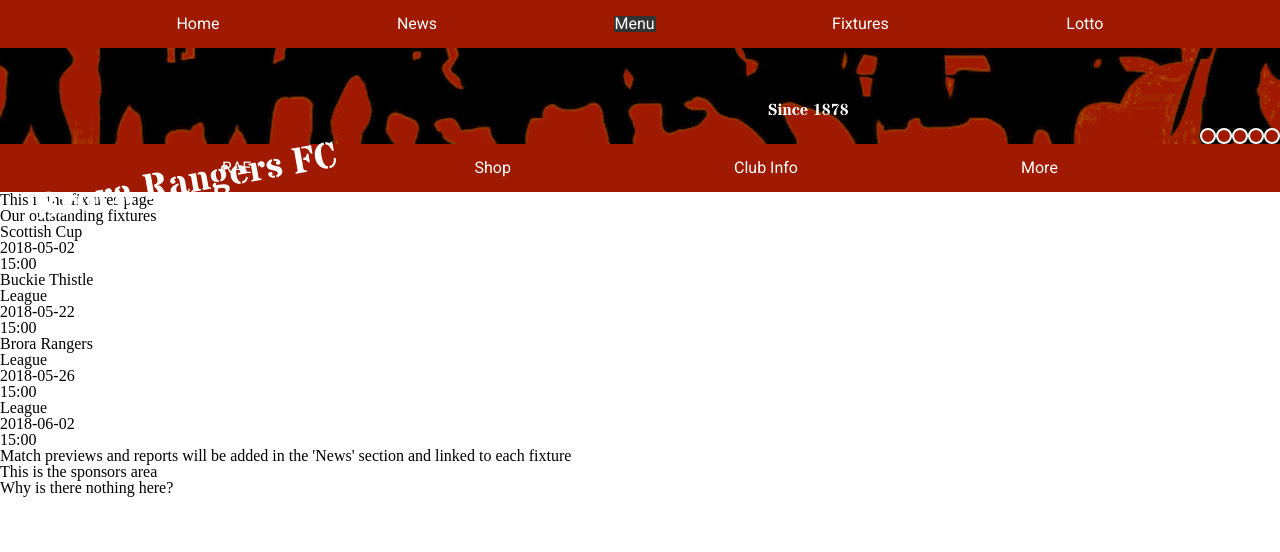
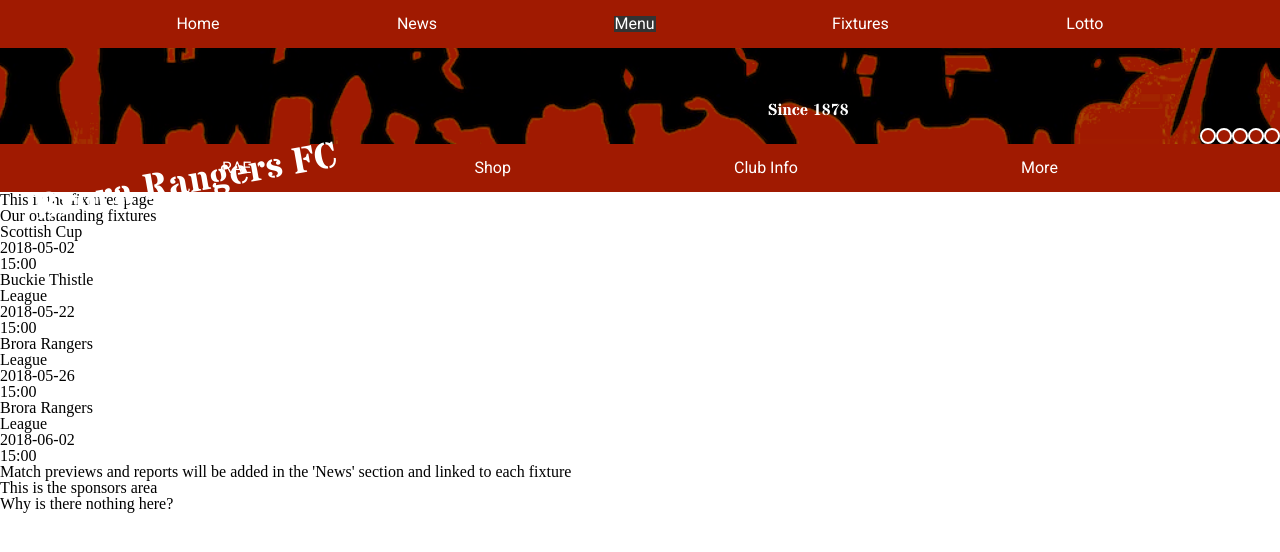
Before and after one commit to digitalbrora/club-website, a Jekyll site: the page built from fixtures.html, in a window 1280 px wide. Shown: the top 552 px of the page. Built offline with Jekyll 4.4.1, drawn with Linux system fonts in a browser that asks for light colours; a script that is not in the unit is left out.

Commit message:
Update Data “fixtures”

```diff
--- a/_data/fixtures.yml
+++ b/_data/fixtures.yml
@@ -17,8 +17,12 @@
     home-score: '3'
     home-team: Brora Rangers
     kickoff: '15:00'
-  - competition: League
+  - away-score: '1'
+    away-team: Clachnacuddin
+    competition: League
     date: '2018-05-26'
+    home-score: '2'
+    home-team: Brora Rangers
     kickoff: '15:00'
   - competition: League
     date: '2018-06-02'
```
